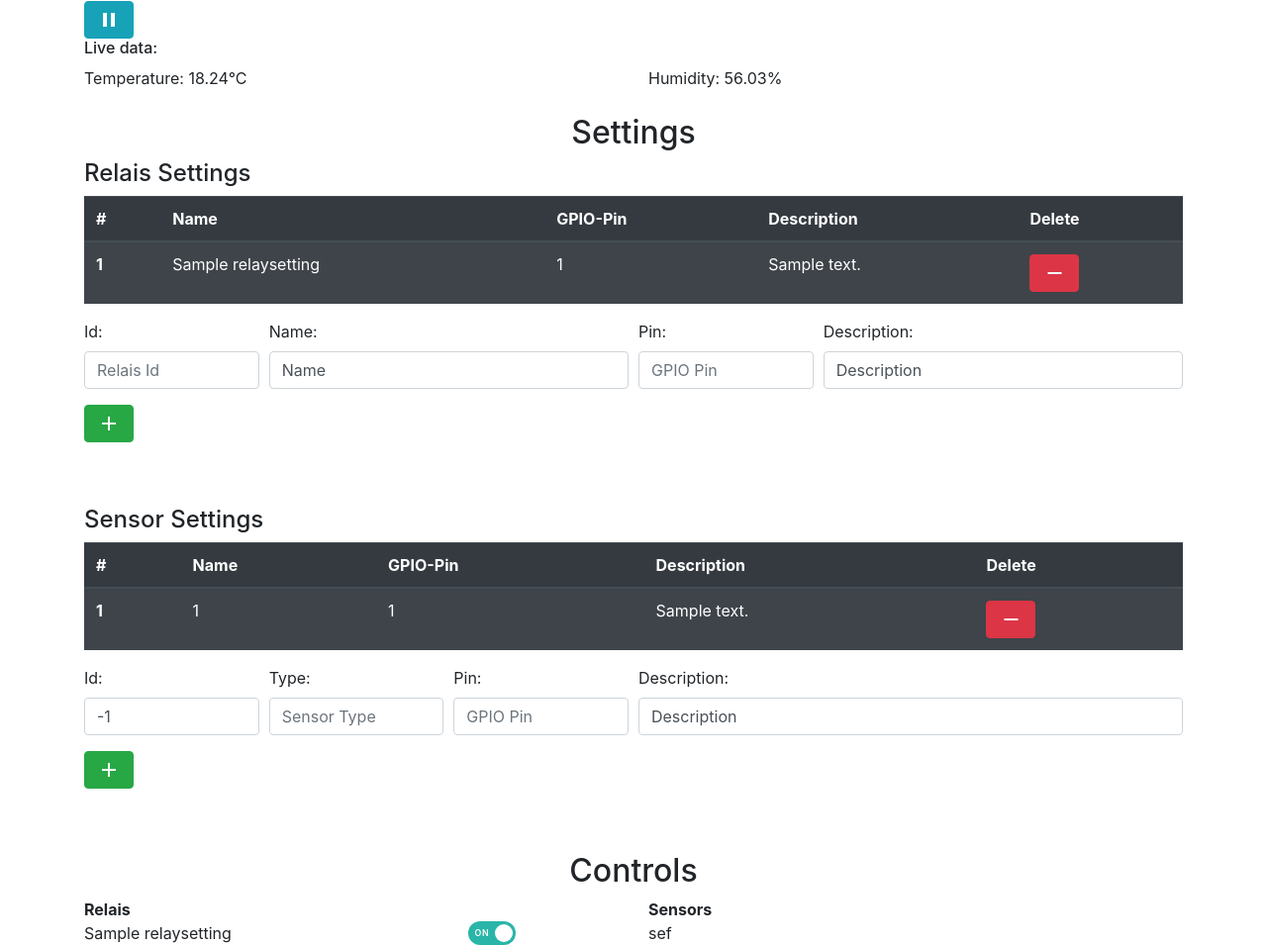
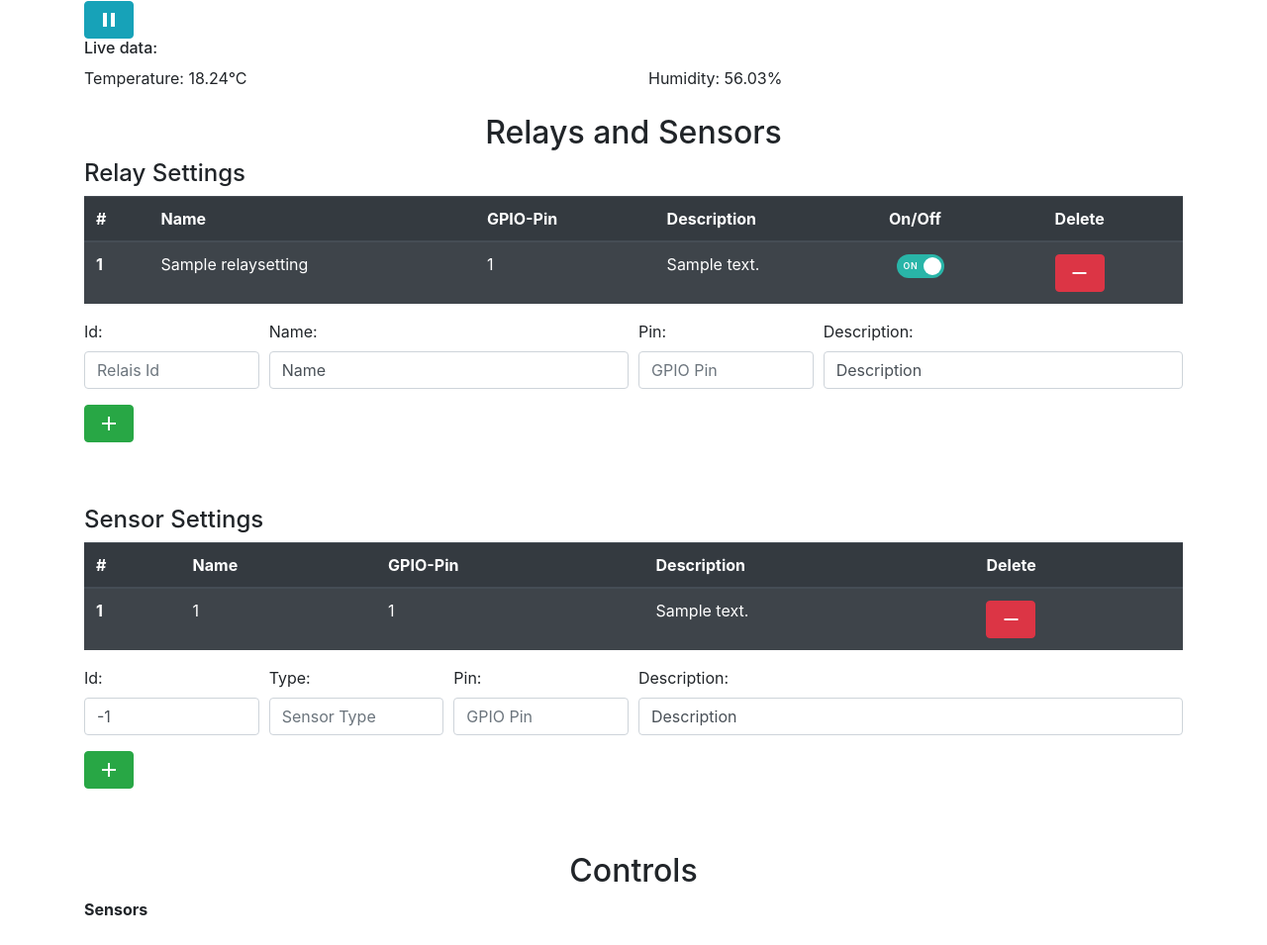
Before and after one commit to MhhhxX/plantcontrol, a Django app: page /home/ in a window 1280 px wide. Shown: the part 581-1536 px from the top of the page at 99% size. After the commit the page ends 1506 px from the top, so only its background shows below. Run offline with Django 3.2, Linux system fonts and the light colour scheme; tables that the repository leaves empty hold one stand-in row (values such as "Sample post"); data that the repository does not hold is empty; some libraries are stand-ins or nearby versions.

Commit message:
refactor relay table

```diff
--- a/static/js/resize_canvas.js
+++ b/static/js/resize_canvas.js
@@ -1,5 +1,3 @@
-var mql = window.matchMedia("(orientation: portrait)").matches;
-
 function resize(){
     var chart = $("#chart");
     var chartContainer = $(chart).parent();
--- a/templates/home.html
+++ b/templates/home.html
@@ -28,8 +28,8 @@
 
 {% block settings %}
 <div class="container">
-    <h2 class="text-center">Settings</h2>
-    <h4>Relais Settings</h4>
+    <h2 class="text-center">Relays and Sensors</h2>
+    <h4>Relay Settings</h4>
     <div class="table-responsive-sm">
         <table class="table table-dark table-striped">
             <thead>
@@ -38,6 +38,7 @@
                     <th scope="col">Name</th>
                     <th scope="col">GPIO-Pin</th>
                     <th scope="col">Description</th>
+                    <th scope="col">On/Off</th>
                     <th scope="col">Delete</th>
                 </tr>
             </thead>
@@ -48,6 +49,9 @@
                         <td>{{ r.name }}</td>
                         <td>{{ r.GPIO_pin }}</td>
                         <td>{{ r.description }}</td>
+                        <td><button type="button" class="btn btn-sm btn-toggle relais-toggle {% if r.state %} active {% endif %}" autocomplete="off" relais-id="{{ r.relais_id }}">
+                            <div class="handle"></div>
+                        </button></td>
                         <td><button class="btn btn-xs btn-danger btn-remove delete-relais" type="button"><i class="material-icons">remove</i></button></td>
                     </tr>
                 {% endfor %}
@@ -145,28 +149,11 @@
 <div class="container">
     <h2 class="text-center">Controls</h2>
     <div class="row d-none d-sm-flex">
-        <div class="col-sm"><span class="font-weight-bold">Relais</span></div>
         <div class="col-sm"><span class="font-weight-bold">Sensors</span></div>
     </div>
     <div class="row">
-        <div class="row d-sm-none"><div class="col ml-3"><span class="font-weight-bold">Relais</span></div></div>
-        <div class="col-sm">
-            {% for r in relais %}
-                <div class="row">
-                    <div class="col-8">{{ r.name }}</div>
-                    <div class="col-4">
-                        <button type="button" class="btn btn-sm btn-toggle relais-toggle {% if r.state %} active {% endif %}" autocomplete="off"
-                                relais-id="{{ r.relais_id }}">
-                            <div class="handle"></div>
-                        </button>
-                    </div>
-                </div>
-            {% endfor %}
-
-        </div>
         <div class="row d-sm-none"><div class="col ml-3"><span class="font-weight-bold">Sensors</span></div></div>
         <div class="col-sm">
-            sef
         </div>
     </div>
 </div>
```
